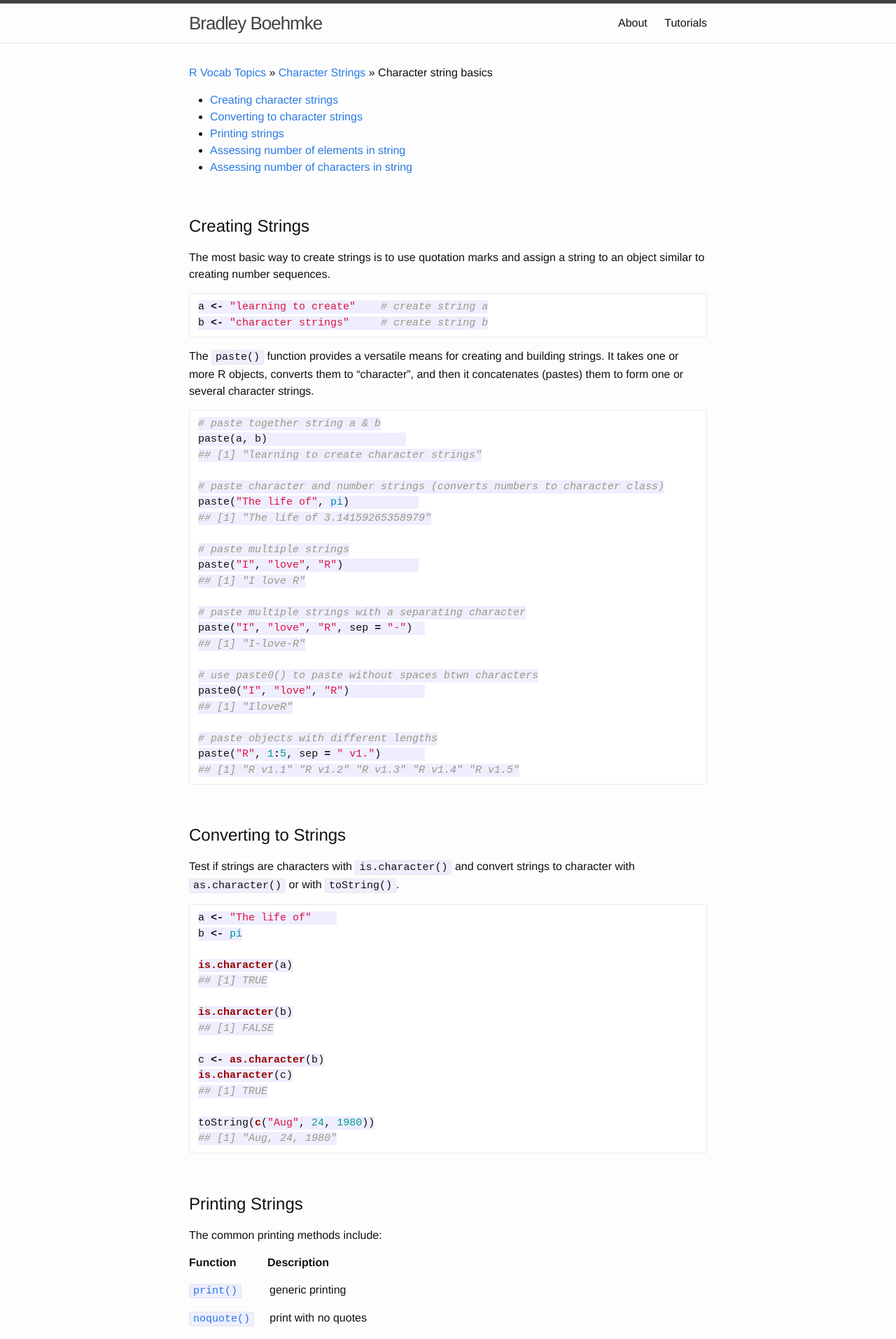
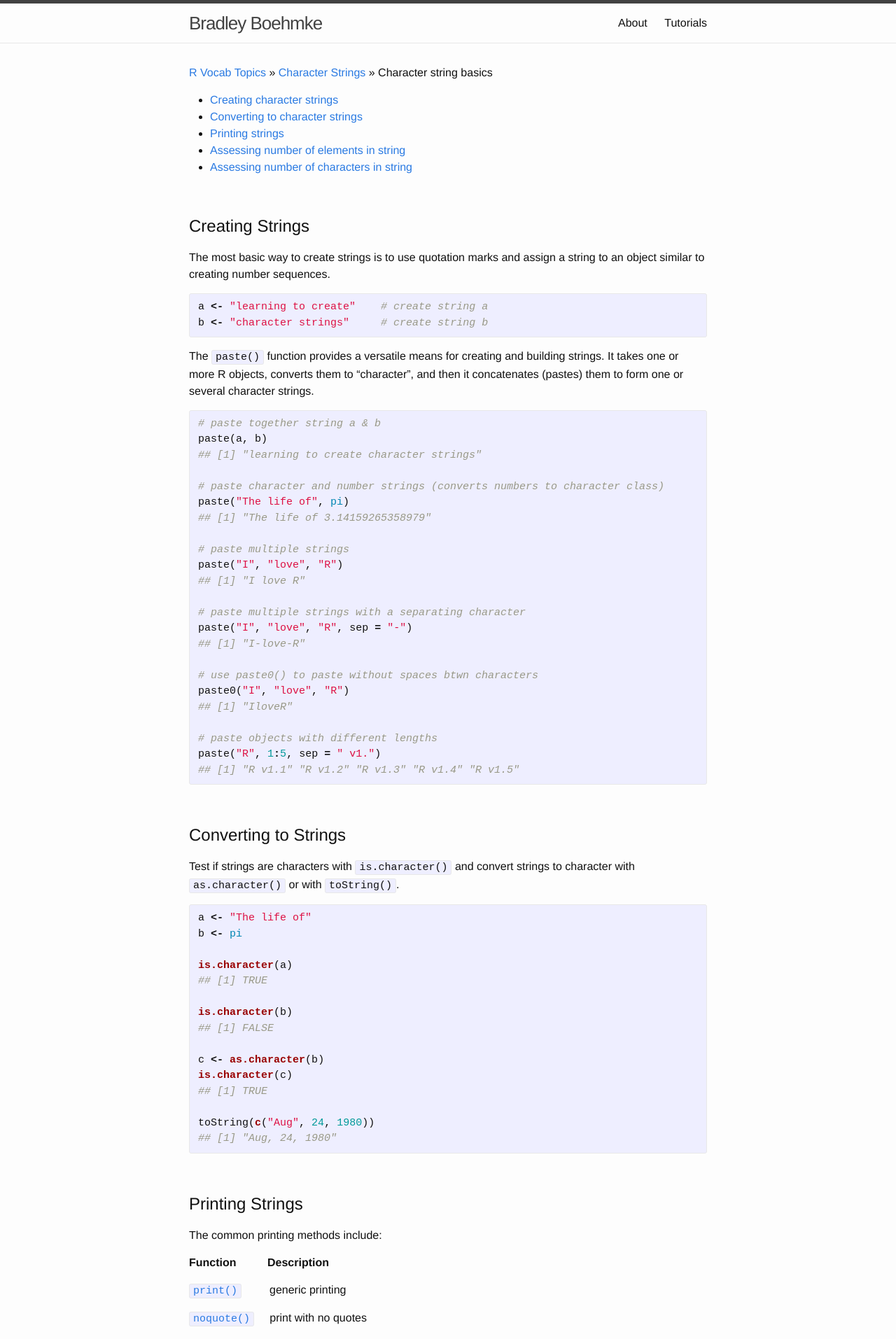
Before and after one commit to bradleyboehmke/bradleyboehmke, a Jekyll site: the page built from tutorials/char_basics.md, in a window 1280 px wide. Shown: the top 1913 px of the page at 70% size. Built offline with Jekyll 4.4.1, drawn with Linux system fonts in a browser that asks for light colours.

Commit message:
Update char_basics.md

````diff
--- a/tutorials/char_basics.md
+++ b/tutorials/char_basics.md
@@ -19,15 +19,15 @@ title: NULL
 
 The most basic way to create strings is to use quotation marks and assign a string to an object similar to creating number sequences.
 
-```r
+{% highlight r %}
 a <- "learning to create"    # create string a
 b <- "character strings"     # create string b
-```
+{% endhighlight %}
 
 The `paste()` function provides a versatile means for creating and building strings. It takes one or more R objects, converts them to "character", and then it concatenates (pastes) them to form one or several character strings.
 
 
-```r
+{% highlight r %}
 # paste together string a & b
 paste(a, b)
 ## [1] "learning to create character strings"
@@ -51,7 +51,7 @@ paste0("I", "love", "R")
 # paste objects with different lengths
 paste("R", 1:5, sep = " v1.")
 ## [1] "R v1.1" "R v1.2" "R v1.3" "R v1.4" "R v1.5"
-```
+{% endhighlight %}
 
 <br>
 
@@ -60,7 +60,7 @@ paste("R", 1:5, sep = " v1.")
 # Converting to Strings
 Test if strings are characters with `is.character()` and convert strings to character with `as.character()` or with `toString()`.
 
-```r
+{% highlight r %}
 a <- "The life of"
 b <- pi
 
@@ -76,7 +76,7 @@ is.character(c)
 
 toString(c("Aug", 24, 1980))
 ## [1] "Aug, 24, 1980"
-```
+{% endhighlight %}
 
 
 <br>
@@ -104,7 +104,7 @@ The common printing methods include:
 ## print()
 The primary printing function in R is `print()`
 
-```r
+{% highlight r %}
 x <- "learning to print strings"
 
 # basic printing
@@ -114,7 +114,7 @@ print(x)
 # print without quotes
 print(x, quote = FALSE)
 ## [1] learning to print strings
-```
+{% endhighlight %}
 
 
 <br>
@@ -124,10 +124,10 @@ print(x, quote = FALSE)
 ## noquote()
 An alternative to printing without quotes.
 
-```r
+{% highlight r %}
 noquote(x)
 ## [1] learning to print strings
-```
+{% endhighlight %}
 
 
 <br>
@@ -138,7 +138,7 @@ noquote(x)
 Another very useful function is `cat()` which allows us to concatenate objects and print them either on screen or to a file.  The output result is very similar to `noquote()`; however, `cat()` does not print the numeric line indicator.  As a result, `cat()` can be useful for printing nicely formated responses to users.
 
 
-```r
+{% highlight r %}
 # basic printing (similar to noquote)
 cat(x)
 ## learning to print strings
@@ -158,11 +158,11 @@ cat(letters, sep = "-")
 # collapse the space between the combine characters
 cat(letters, sep = "")
 ## abcdefghijklmnopqrstuvwxyz
-```
+{% endhighlight %}
 
 You can also format the line width for printing long strings using the `fill` argument:
 
-```r
+{% highlight r %}
 x <- "Today I am learning how to print strings."
 y <- "Tomorrow I plan to learn about textual analysis."
 z <- "The day after I will take a break and drink a beer."
@@ -174,7 +174,7 @@ cat(x, y, z, fill = 5)
 ## Today I am learning how to print strings.
 ## Tomorrow I plan to learn about textual analysis.
 ## The day after I will take a break and drink a beer.
-```
+{% endhighlight %}
 
 <br>
 
@@ -185,7 +185,7 @@ A wrapper for the C function `sprintf`, that returns a character vector containi
 
 To substitute in a string or string variable, use `%s`:
 
-```r
+{% highlight r %}
 x <- "print strings"
 
 # substitute a single string/variable
@@ -196,12 +196,12 @@ sprintf("Learning to %s in R", x)
 y <- "in R"
 sprintf("Learning to %s %s", x, y)
 ## [1] "Learning to print strings in R"
-```
+{% endhighlight %}
 
 
 For integers, use `%d` or a variant:
 
-```r
+{% highlight r %}
 version <- 3
 
 # substitute integer
@@ -215,12 +215,12 @@ sprintf("This is R version:%4d", version)
 # can also lead with zeros
 sprintf("This is R version:%04d", version)
 ## [1] "This is R version:0003"
-```
+{% endhighlight %}
 
 
 For floating-point numbers, use `%f` for standard notation, and `%e` or `%E` for exponential notation:
 
-```r
+{% highlight r %}
 sprintf("%f", pi)         # '%f' indicates 'fixed point' decimal notation
 ## [1] "3.141593"
 
@@ -247,7 +247,7 @@ sprintf("%e", pi)         # exponential decimal notation 'e'
 
 sprintf("%E", pi)         # exponential decimal notation 'E'
 ## [1] "3.141593E+00"
-```
+{% endhighlight %}
 
 
 <br>
@@ -257,13 +257,13 @@ sprintf("%E", pi)         # exponential decimal notation 'E'
 # Counting Elements
 To count the number of elements in a string use `length()`:
 
-```r
+{% highlight r %}
 length("How many elements are in this string?")
 ## [1] 1
 
 length(c("How", "many", "elements", "are", "in", "this", "string?"))
 ## [1] 7
-```
+{% endhighlight %}
 
 <br>
 
@@ -272,13 +272,13 @@ length(c("How", "many", "elements", "are", "in", "this", "string?"))
 # Counting Characters
 To count the number of characters in a string use `nchar()`:
 
-```r
+{% highlight r %}
 nchar("How many characters are in this string?")
 ## [1] 39
 
 nchar(c("How", "many", "characters", "are", "in", "this", "string?"))
 ## [1]  3  4 10  3  2  4  7
-```
+{% endhighlight %}
 
 <br>
 
````
